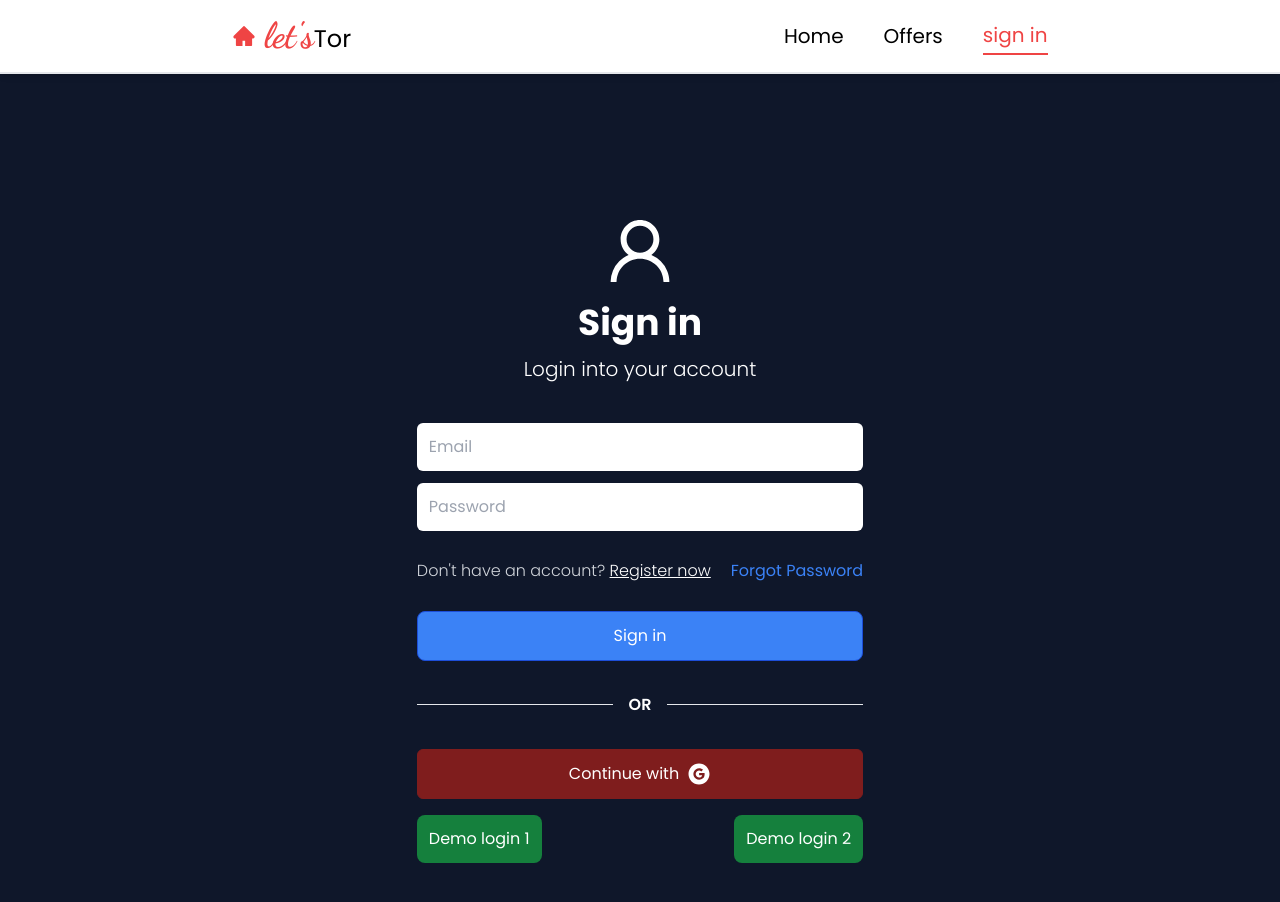
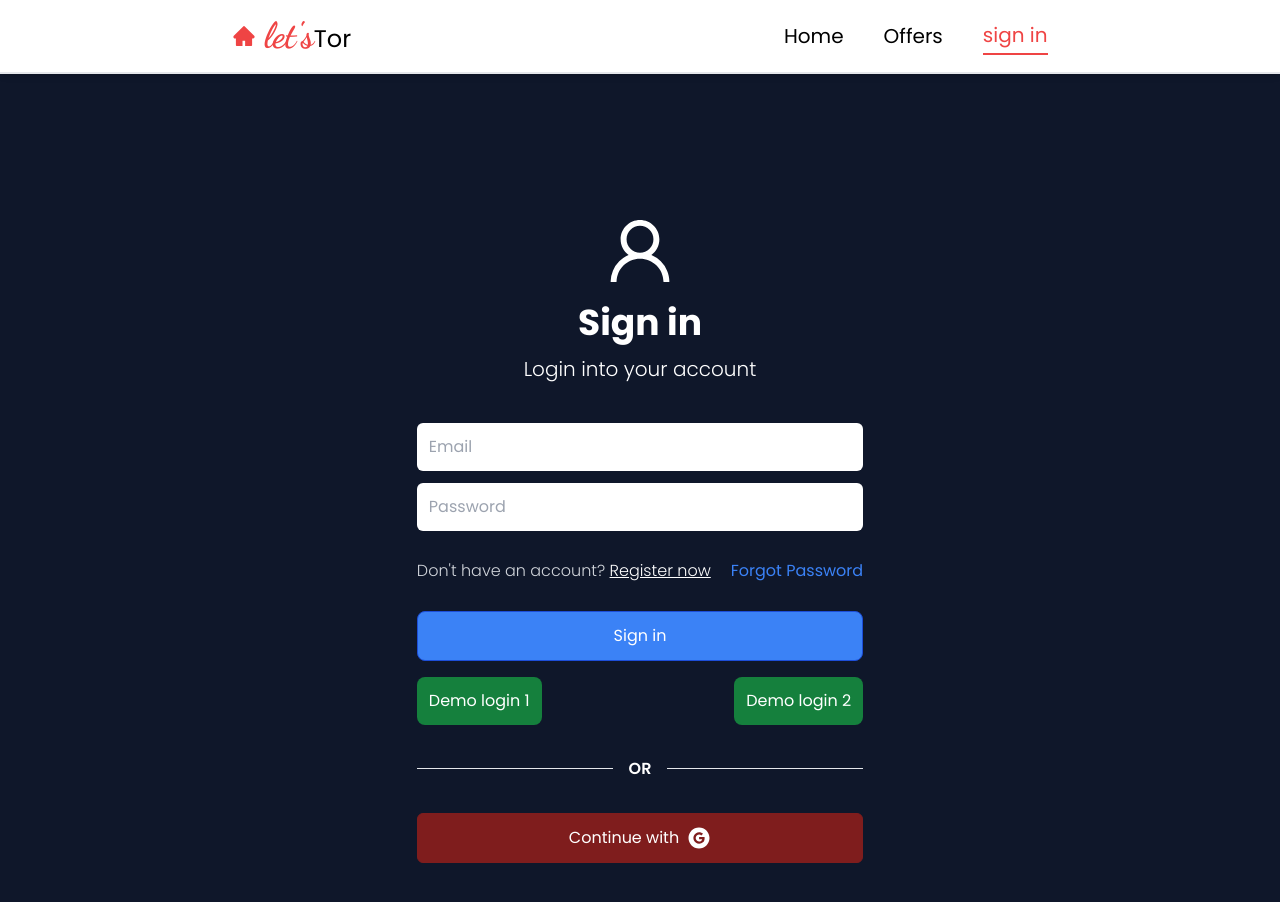
Before and after one commit to AzimiShaja/letstor, a React (Vite) app: page /sign-in in a window 1280 px wide. Shown: the top 902 px of the page. Built offline with nearby package versions, Linux system fonts and the light colour scheme; no server answers.

Commit message:
fixed demo logins

```diff
--- a/src/pages/SignIn.jsx
+++ b/src/pages/SignIn.jsx
@@ -114,10 +114,6 @@ const SignIn = () => {
             <button className="bg-blue-500 border border-blue-700 text-white p-3 rounded-lg hover:bg-transparent duration-300">
               Sign in
             </button>
-            <div className="my-4 before:border-t flex before:flex-1 items-center after:border-t  after:flex-1 ">
-              <p className="text-center font-semibold mx-4 text-white">OR</p>{" "}
-            </div>
-            <OAuth />
             <div className="flex justify-between">
               <button
                 onClick={onDemoClickHandler}
@@ -132,6 +128,10 @@ const SignIn = () => {
                 Demo login 2
               </button>
             </div>
+            <div className="my-4 before:border-t flex before:flex-1 items-center after:border-t  after:flex-1 ">
+              <p className="text-center font-semibold mx-4 text-white">OR</p>{" "}
+            </div>
+            <OAuth />
           </div>
         </form>
       </div>
```
